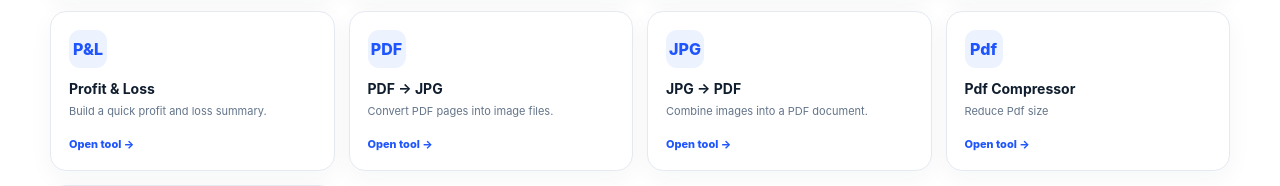
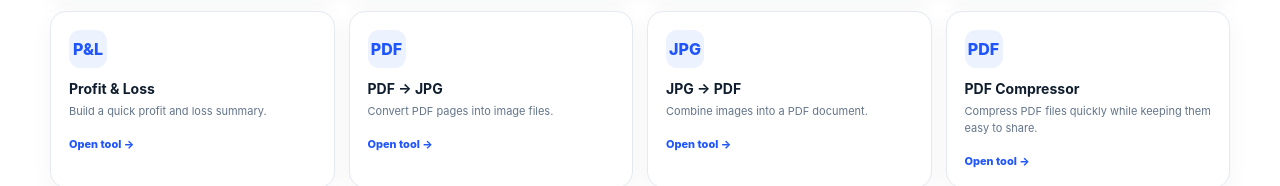
Before and after one commit to Sumanthakur8/TallySync, a plain HTML site: page index.html in a window 1280 px wide. Shown: the part 1367-1553 px from the top of the page. Drawn offline with Linux system fonts and the light colour scheme.

Commit message:
Add files via upload

```diff
--- a/index.html
+++ b/index.html
@@ -84,7 +84,7 @@
     <a class="tool-card" href="profit-loss-calculator.html"><div class="tool-icon">P&L</div><h3>Profit & Loss</h3><p>Build a quick profit and loss summary.</p><span class="tool-link">Open tool →</span></a>
     <a class="tool-card" href="pdf-to-jpg.html"><div class="tool-icon">PDF</div><h3>PDF → JPG</h3><p>Convert PDF pages into image files.</p><span class="tool-link">Open tool →</span></a>
     <a class="tool-card" href="jpg-to-pdf.html"><div class="tool-icon">JPG</div><h3>JPG → PDF</h3><p>Combine images into a PDF document.</p><span class="tool-link">Open tool →</span></a>
-    <a class="tool-card" href="pdf-compressor"><div class="tool-icon">Pdf</div><h3>Pdf Compressor</h3><p>Reduce Pdf size </p><span class="tool-link">Open tool →</span></a>
+    <a class="tool-card" href="pdf-compressor.html"><div class="tool-icon">PDF</div><h3>PDF Compressor</h3><p>Compress PDF files quickly while keeping them easy to share.</p><span class="tool-link">Open tool →</span></a>
     <a class="tool-card" href="all-tools.html"><div class="tool-icon">+</div><h3>All Tools</h3><p>Browse the complete TallySync tool directory.</p><span class="tool-link">View all tools →</span></a>
   </div>
 </div></section>
```
Also changed, not shown: all-tools.html (+2 -1 lines).
